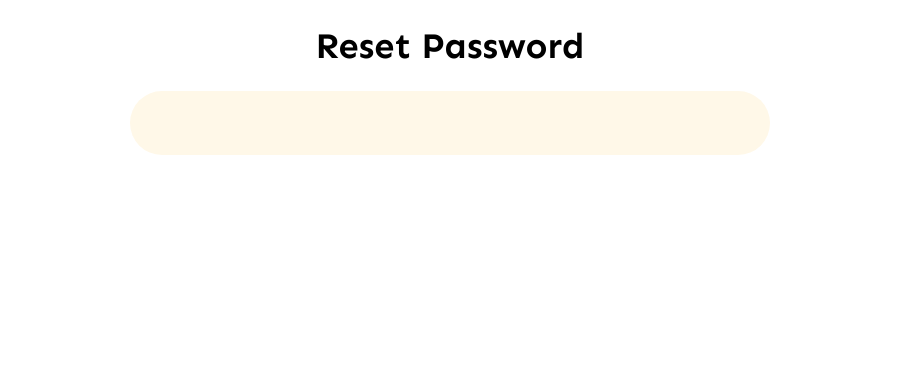
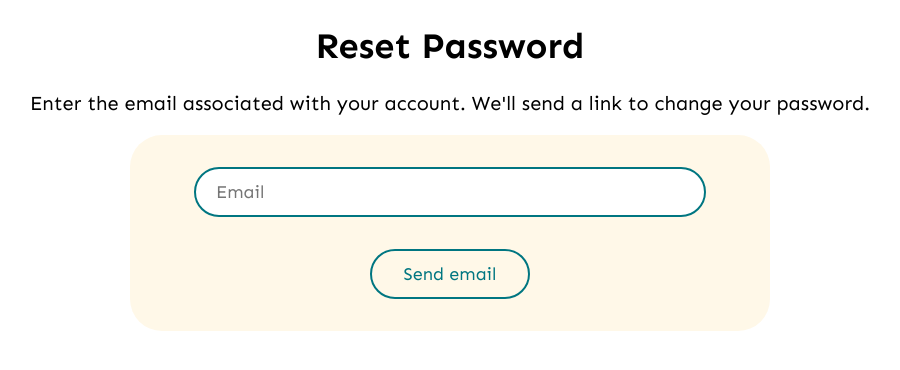
Before and after one commit to MetaU-25-Find-a-Friend/Find-a-Friend, a React (Vite) app in the folder frontend/: page /resetpassword in a window 1280 px wide. Shown: the top 370 px of the page, without its empty margins (190-1090 px from the left). Built offline with nearby package versions, Linux system fonts and the light colour scheme; no server answers.

Commit message:
add functionality to frontend

```diff
--- a/frontend/src/components/ResetPassword.tsx
+++ b/frontend/src/components/ResetPassword.tsx
@@ -2,11 +2,113 @@ import { useState } from "react";
 import styles from "../css/AccountForm.module.css";
 import Alert from "./Alert";
 import { useSearchParams } from "react-router-dom";
+import { changePassword, sendResetPasswordEmail } from "../utils";
 
 const ResetPassword = () => {
     const [searchParams, _] = useSearchParams();
 
     const [alertText, setAlertText] = useState<string | null>(null);
+
+    const [formData, setFormData] = useState({
+        email: "",
+        newPassword: "",
+        confirmNewPassword: "",
+    });
+
+    const handleInputChange = (event: React.ChangeEvent<HTMLInputElement>) => {
+        const { name, value } = event.target;
+
+        setFormData({
+            ...formData,
+            [name]: value,
+        });
+    };
+
+    const handleSubmit = async (event: React.MouseEvent) => {
+        event.preventDefault();
+
+        const token = searchParams.get("token");
+        if (!token) {
+            setAlertText("This link is invalid. Please return to login.");
+            return;
+        }
+
+        const [success, error] = await changePassword(
+            formData.email,
+            formData.newPassword,
+            token,
+        );
+
+        if (success) {
+            setAlertText(
+                "Successfully changed password. Please return to login.",
+            );
+        } else {
+            setAlertText(error);
+        }
+    };
+
+    const handleSend = async (event: React.MouseEvent) => {
+        event.preventDefault();
+
+        const [success, error] = await sendResetPasswordEmail(formData.email);
+
+        if (success) {
+            setAlertText("Email sent.");
+        } else {
+            setAlertText(error);
+        }
+    };
+
+    const passwordInputs = (
+        <>
+            <input
+                className={styles.input}
+                name="newPassword"
+                placeholder="New password"
+                type="password"
+                value={formData.newPassword}
+                onChange={handleInputChange}
+                required></input>
+            <input
+                className={styles.input}
+                name="confirmNewPassword"
+                placeholder="Confirm new password"
+                type="password"
+                value={formData.confirmNewPassword}
+                onChange={handleInputChange}
+                required></input>
+        </>
+    );
+
+    const emailInput = (
+        <input
+            className={styles.input}
+            name="email"
+            placeholder="Email"
+            type="email"
+            value={formData.email}
+            onChange={handleInputChange}
+            required></input>
+    );
+
+    const submitButton = (
+        <button
+            className={styles.button}
+            type="submit"
+            onClick={handleSubmit}>
+            Change password
+        </button>
+    );
+
+    const sendButton = (
+        <button
+            className={styles.button}
+            type="submit"
+            onClick={handleSend}>
+            Send email
+        </button>
+    );
 
     return (
         <>
@@ -14,7 +116,26 @@ const ResetPassword = () => {
                 alertText={alertText}
                 setAlertText={setAlertText}></Alert>
             <h1 className={styles.title}>Reset Password</h1>
-            <form className={styles.form}></form>
+            {searchParams.get("token") ? (
+                <>
+                    <form className={styles.form}>
+                        {emailInput}
+                        {passwordInputs}
+                        {submitButton}
+                    </form>
+                </>
+            ) : (
+                <>
+                    <h3 className={styles.subtitle}>
+                        Enter the email associated with your account. We'll send
+                        a link to change your password.
+                    </h3>
+                    <form className={styles.form}>
+                        {emailInput}
+                        {sendButton}
+                    </form>
+                </>
+            )}
         </>
     );
 };
--- a/frontend/src/css/AccountForm.module.css
+++ b/frontend/src/css/AccountForm.module.css
@@ -1,6 +1,12 @@
 .title {
     text-align: center;
     font-size: 36px;
+}
+
+.subtitle {
+    text-align: center;
+    font-size: 20px;
+    font-weight: normal;
 }
 
 .form {
--- a/frontend/src/utils.tsx
+++ b/frontend/src/utils.tsx
@@ -77,6 +77,52 @@ export const logout = async () => {
     });
 
     return response.ok;
+};
+
+export const sendResetPasswordEmail = async (
+    email: string,
+): Promise<[boolean, string]> => {
+    const response = await fetch(
+        `${import.meta.env.VITE_SERVER_URL}/resetPassword/generate`,
+        {
+            method: "post",
+            mode: "cors",
+            headers: {
+                "Content-Type": "application/json",
+            },
+            credentials: "include",
+            body: JSON.stringify({
+                email: email,
+            }),
+        },
+    );
+
+    return [response.ok, await response.text()];
+};
+
+export const changePassword = async (
+    email: string,
+    newPassword: string,
+    token: string,
+): Promise<[boolean, string]> => {
+    const response = await fetch(
+        `${import.meta.env.VITE_SERVER_URL}/resetPassword/verify`,
+        {
+            method: "post",
+            mode: "cors",
+            headers: {
+                "Content-Type": "application/json",
+            },
+            credentials: "include",
+            body: JSON.stringify({
+                newPassword: newPassword,
+                token: token,
+                email: email,
+            }),
+        },
+    );
+
+    return [response.ok, await response.text()];
 };
 
 /**
```
